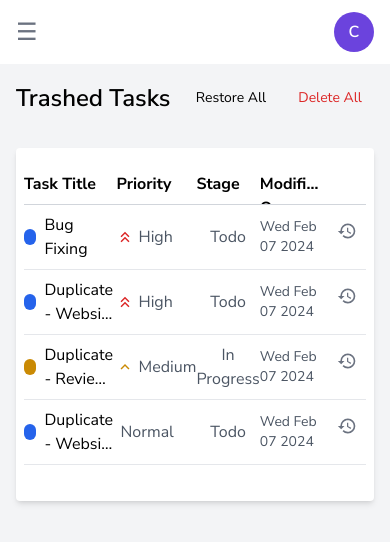
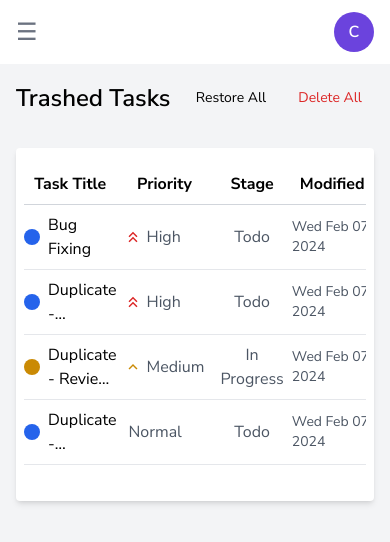
Before and after one commit to Omar-Gihad/Horizon-Task-Manager, a React (Vite) app: page /trashed in a window 390 px wide. Shown: the top 542 px of the page. Built offline with nearby package versions, Linux system fonts and the light colour scheme.

Commit message:
made all tables responsive

```diff
--- a/src/components/Tabs.jsx
+++ b/src/components/Tabs.jsx
@@ -8,7 +8,7 @@ export default function Tabs({ tabs, setSelected, children }) {
   return (
     <div className="w-full px-1 sm:px-0">
       <Tab.Group>
-        <Tab.List className="flex space-x-6 rounded-xl p-1">
+        <Tab.List className="flex justify-between md:justify-start md:space-x-6  rounded-xl md:p-1">
           {tabs.map((tab, index) => (
             <Tab
               key={tab.title}
--- a/src/components/task/Table.jsx
+++ b/src/components/task/Table.jsx
@@ -33,11 +33,11 @@ const Table = ({ tasks }) => {
 
   const TableHeader = () => (
     <thead className="w-full border-b border-gray-300">
-      <tr className="w-full text-black  text-left">
+      <tr className="w-full text-black text-center">
         <th className="py-2">Task Title</th>
         <th className="py-2">Priority</th>
-        <th className="py-2 line-clamp-1">Created At</th>
-        <th className="py-2">Assets</th>
+        <th className="py-2">Created</th>
+        <th className="py-2 pr-2">Assets</th>
         <th className="py-2">Team</th>
       </tr>
     </thead>
@@ -50,7 +50,7 @@ const Table = ({ tasks }) => {
           <div
             className={clsx("w-4 h-4 rounded-full", TASK_TYPE[task.stage])}
           />
-          <p className="w-full line-clamp-2 text-base text-black">
+          <p className="w-full line-clamp-2 flex-1 text-base text-black">
             {task?.title}
           </p>
         </div>
@@ -67,13 +67,13 @@ const Table = ({ tasks }) => {
         </div>
       </td>
 
-      <td className="py-2">
+      <td className="py-2 pr-2">
         <span className="text-sm text-gray-600">
           {formatDate(new Date(task?.date))}
         </span>
       </td>
 
-      <td className="py-2">
+      <td className="py-2 pr-2">
         <div className="flex items-center gap-3">
           <div className="flex gap-1 items-center text-sm text-gray-600">
             <BiMessageAltDetail />
--- a/src/components/task/TaskTable.jsx
+++ b/src/components/task/TaskTable.jsx
@@ -20,9 +20,9 @@ const TaskTable = ({ tasks }) => {
   const TableHeader = () => (
     <thead className="border-b border-gray-300 ">
       <tr className="text-black text-left">
-        <th className="py-2">Task Title</th>
-        <th className="py-2">Priority</th>
-        <th className="py-2">Team</th>
+        <th className="w-1/3 py-2">Task Title</th>
+        <th className="w-1/3 px-3 py-2">Priority</th>
+        <th className="w-1/3 py-2">Team</th>
         <th className="py-2 hidden md:block">Created At</th>
       </tr>
     </thead>
@@ -30,18 +30,18 @@ const TaskTable = ({ tasks }) => {
 
   const TableRow = ({ task }) => (
     <tr className="border-b border-gray-300 text-gray-600 hover:bg-gray-300/10">
-      <td className="py-2">
-        <div className="flex items-center gap-2">
+      <td className="py-2 w-1/3">
+        <div className="flex items-center gap-1 ">
           <div
             className={clsx("w-4 h-4 rounded-full", TASK_TYPE[task.stage])}
           />
 
-          <p className="text-base text-black">{task.title}</p>
+          <p className="text-sm text-black flex-1 line-clamp-2">{task.title}</p>
         </div>
       </td>
 
-      <td className="py-2">
-        <div className="flex gap-1 items-center">
+      <td className="py-2 w-1/3">
+        <div className="flex gap-1 items-center px-3">
           <span className={clsx("text-lg", PRIOTITYSTYELS[task.priority])}>
             {ICONS[task.priority]}
           </span>
@@ -49,9 +49,9 @@ const TaskTable = ({ tasks }) => {
         </div>
       </td>
 
-      <td className="py-2">
+      <td className="py-2 px-1 w-1/3">
         <div className="flex">
-          {task.team.map((m, index) => (
+          {task.team.map((item, index) => (
             <div
               key={index}
               className={clsx(
@@ -59,7 +59,7 @@ const TaskTable = ({ tasks }) => {
                 BGS[index % BGS.length]
               )}
             >
-              <UserInfo user={m} />
+              <UserInfo user={item} />
             </div>
           ))}
         </div>
--- a/src/components/task/UserTable.jsx
+++ b/src/components/task/UserTable.jsx
@@ -10,27 +10,27 @@ const UserTable = ({ users }) => {
       <tr className="text-black  text-left">
         <th className="py-2">Full Name</th>
         <th className="py-2">Status</th>
-        <th className="py-2">Created At</th>
+        <th className="py-2">Created</th>
       </tr>
     </thead>
   );
 
   const TableRow = ({ user }) => (
-    <tr className="border-b border-gray-200  text-gray-600 hover:bg-gray-400/10">
+    <tr className=" border-b border-gray-200  text-gray-600 hover:bg-gray-400/10">
       <td className="py-2">
         <div className="flex items-center gap-3">
           <div className="w-9 h-9 rounded-full text-white flex items-center justify-center text-sm bg-blue-600">
             <span className="text-center">{getInitials(user?.name)}</span>
           </div>
 
-          <div>
-            <p> {user.name}</p>
+          <div className="flex-1">
+            <p className="line-clamp-1"> {user.name}</p>
             <span className="text-xs text-black">{user?.role}</span>
           </div>
         </div>
       </td>
 
-      <td>
+      <td className="w-1/3">
         <p
           className={clsx(
             "w-fit px-3 py-1 rounded-full text-sm",
--- a/src/pages/Trash.jsx
+++ b/src/pages/Trash.jsx
@@ -54,11 +54,11 @@ const Trash = () => {
 
   const TableHeader = () => (
     <thead className="border-b border-gray-300">
-      <tr className="text-black  text-left">
-        <th className="py-2">Task Title</th>
-        <th className="py-2">Priority</th>
-        <th className="py-2">Stage</th>
-        <th className="py-2 line-clamp-1">Modified On</th>
+      <tr className="text-black text-center">
+        <th className="p-2">Task Title</th>
+        <th className="p-2">Priority</th>
+        <th className="p-2">Stage</th>
+        <th className="p-2">Modified</th>
       </tr>
     </thead>
   );
@@ -70,13 +70,13 @@ const Trash = () => {
           <div
             className={clsx("w-4 h-4 rounded-full", TASK_TYPE[item.stage])}
           />
-          <p className="w-full line-clamp-2 text-base text-black">
+          <p className="w-full line-clamp-2 text-base text-black flex-1">
             {item?.title}
           </p>
         </div>
       </td>
 
-      <td className="py-2 capitalize">
+      <td className="py-2 px-2 capitalize">
         <div className={"flex gap-1 items-center"}>
           <span className={clsx("text-lg", PRIOTITYSTYELS[item?.priority])}>
             {ICONS[item?.priority]}
@@ -85,7 +85,7 @@ const Trash = () => {
         </div>
       </td>
 
-      <td className="py-2 capitalize text-center md:text-start">
+      <td className="py-2 px-2 capitalize text-center md:text-start">
         {item?.stage}
       </td>
       <td className="py-2 text-sm">{new Date(item?.date).toDateString()}</td>
--- a/src/pages/Users.jsx
+++ b/src/pages/Users.jsx
@@ -29,7 +29,7 @@ const Users = () => {
 
   const TableHeader = () => (
     <thead className="border-b border-gray-300">
-      <tr className="text-black text-left">
+      <tr className="text-black text-center">
         <th className="py-2">Full Name</th>
         <th className="py-2">Title</th>
         <th className="py-2">Email</th>
@@ -44,7 +44,7 @@ const Users = () => {
       <td className="p-2">
         <div className="flex items-center gap-3">
           <div className="w-9 h-9 rounded-full text-white flex items-center justify-center text-sm bg-blue-700">
-            <span className="text-xs md:text-sm text-center">
+            <span className="text-xs md:text-sm text-center p-5">
               {getInitials(user.name)}
             </span>
           </div>
```
